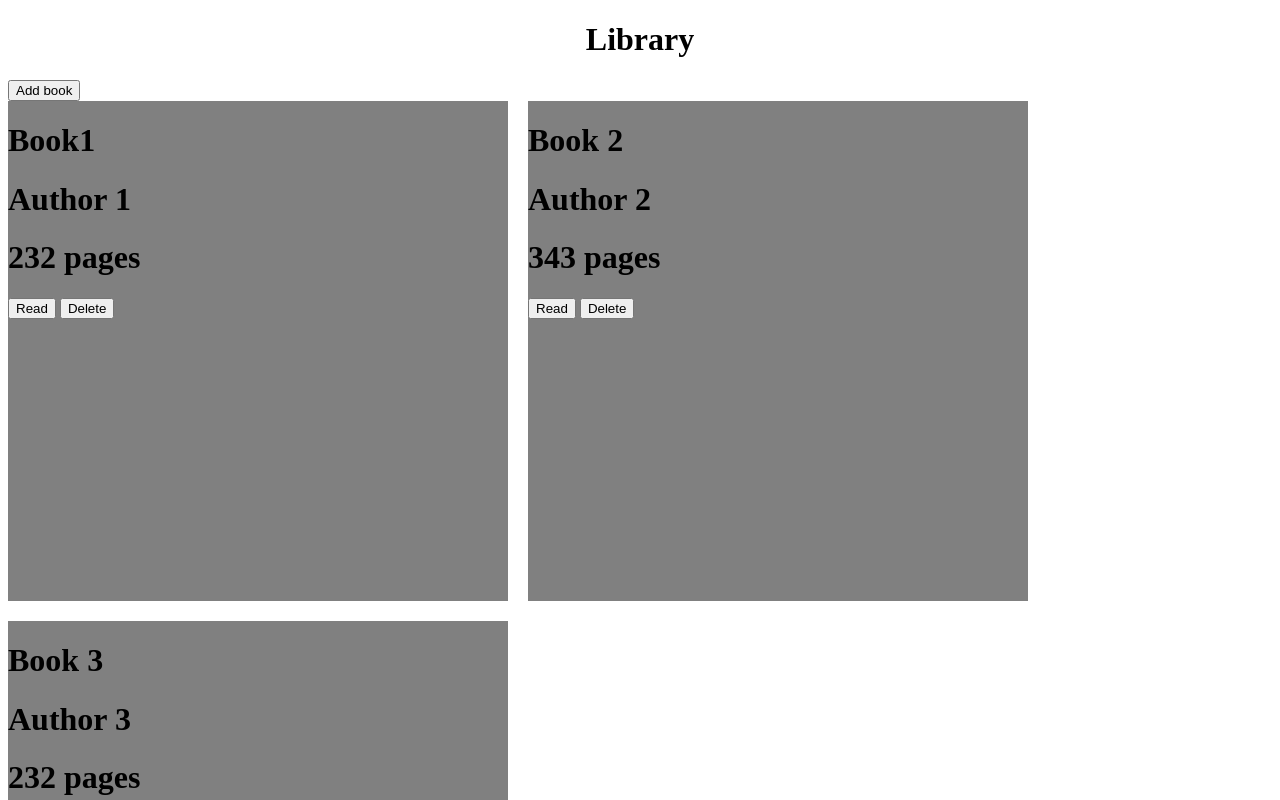
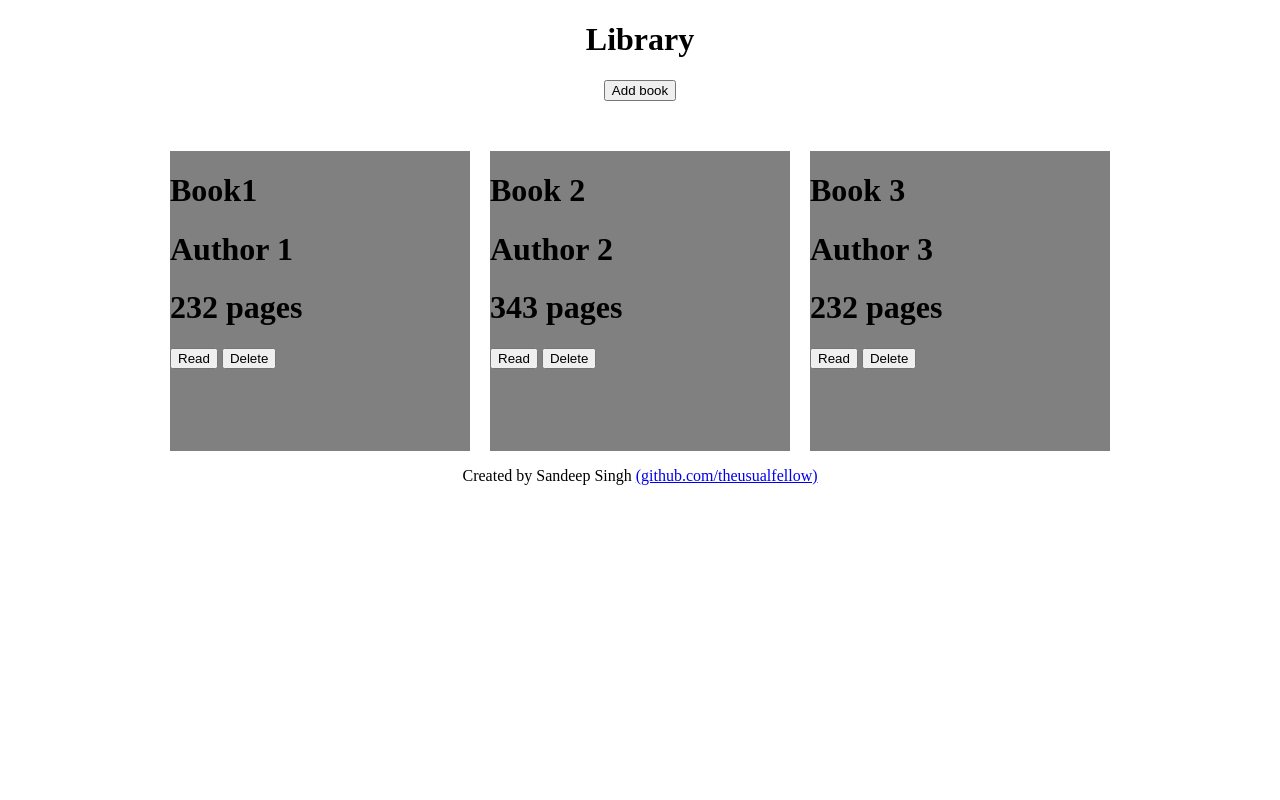
Before and after one commit to theusualfellow/library, a plain HTML site: page index.html in a window 1280 px wide. Shown: the top 800 px of the page. Drawn offline with Linux system fonts and the light colour scheme.

Commit message:
Center divs

```diff
--- a/style.css
+++ b/style.css
@@ -7,9 +7,18 @@
     display: flex;
     gap: 20px;
     flex-wrap: wrap;
+    justify-content: center;
 }
 .book{
-    height:500px;
-    width: 500px;
+    height:300px;
+    width: 300px;
     background-color: grey;
 }
+.dialogOpen{
+    display: block;
+    margin: 0 auto 50px auto;
+
+}
+.footer{
+    text-align: center;
+}
```
